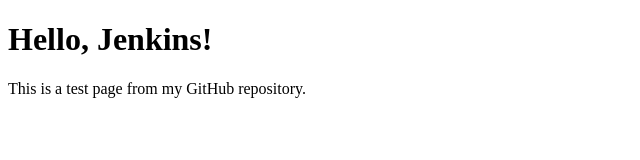
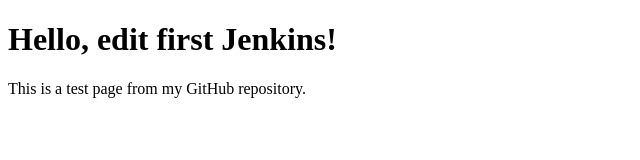
Before and after one commit to sthatipally509-bot/Jenkins-my-project-own, a plain HTML site: page index.html in a window 1280 px wide. Shown: the whole page, without its empty margins (0-640 px from the left). Drawn offline with Linux system fonts and the light colour scheme.

Commit message:
Update index.html with new content

```diff
--- a/index.html
+++ b/index.html
@@ -6,7 +6,7 @@
     <title>My Jenkins Project</title>
 </head>
 <body>
-    <h1>Hello, Jenkins!</h1>
+    <h1>Hello, edit first Jenkins!</h1>
     <p>This is a test page from my GitHub repository.</p>
 </body>
 </html>
```
